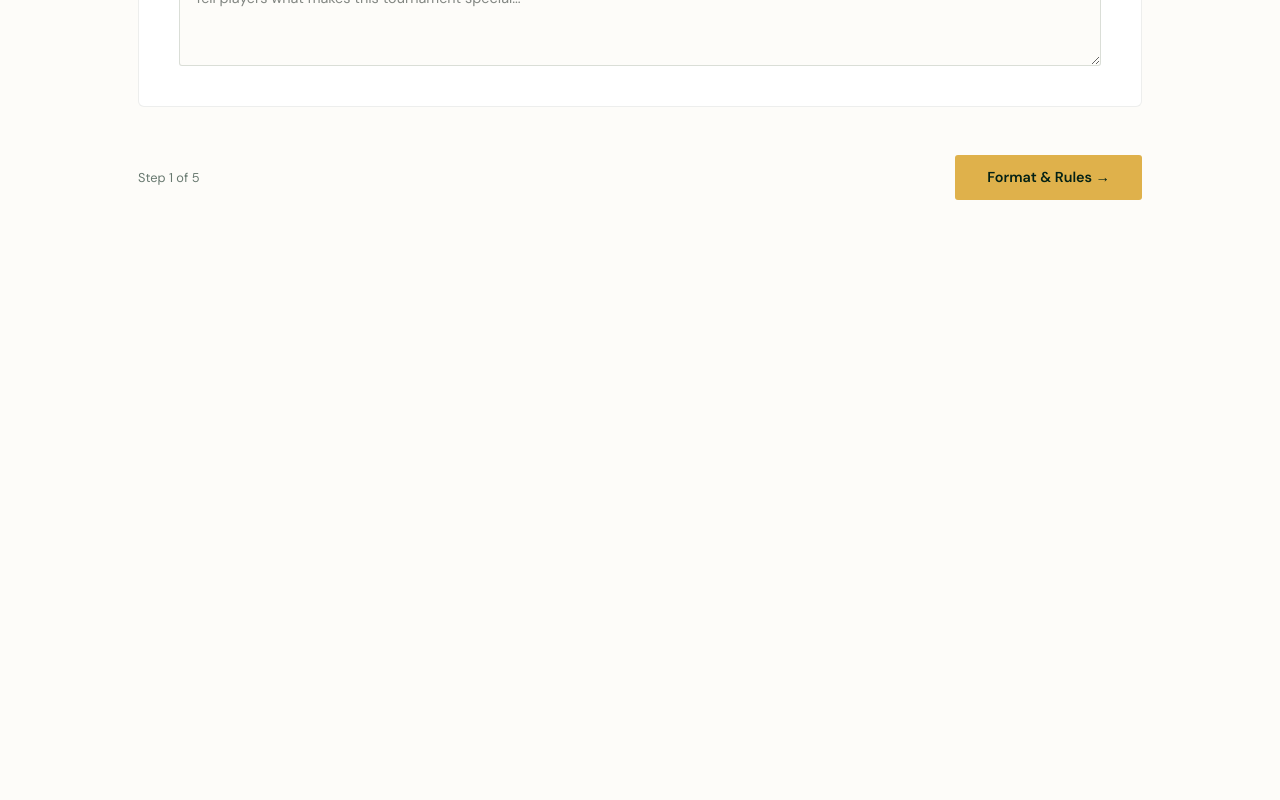
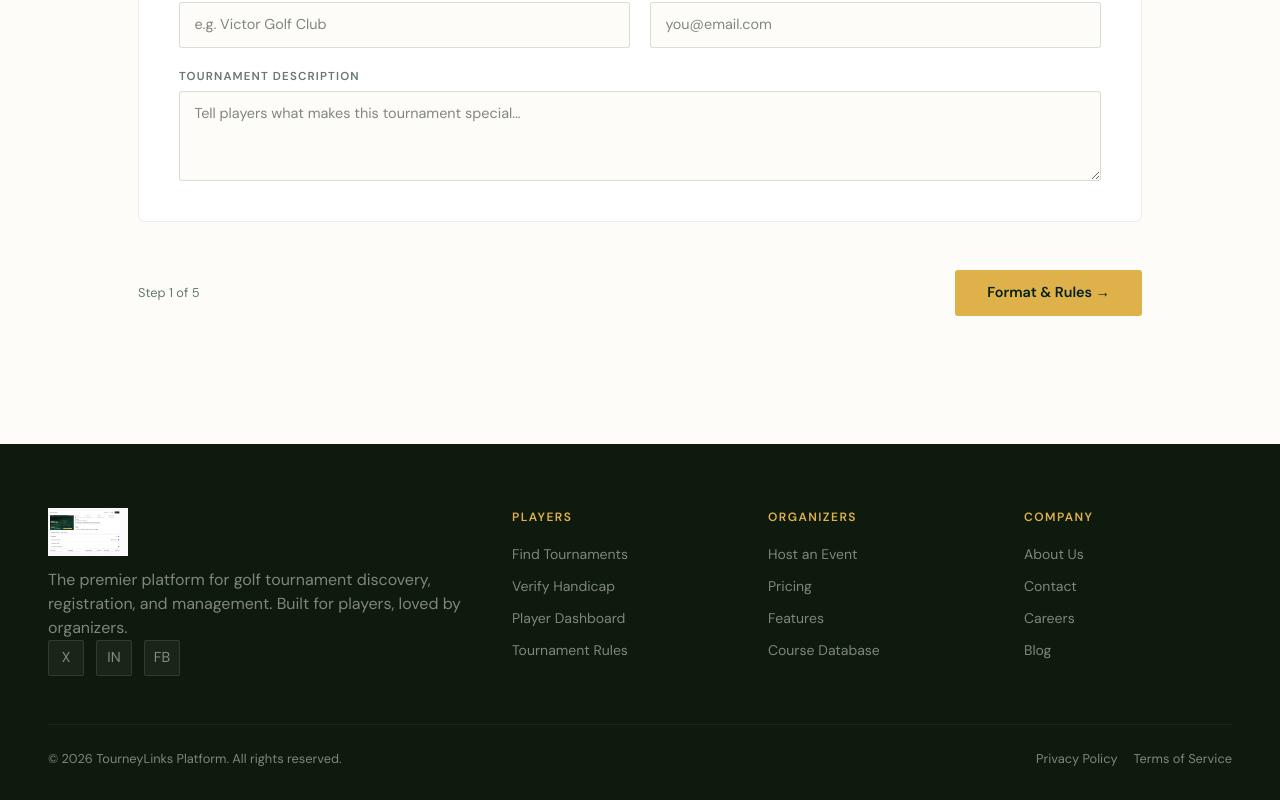
Before and after one commit to mattisaman/tourneylinks, a Next.js app in the folder tourneylinks-web/: page /host in a window 1280 px wide. Shown: the part 1393-2193 px from the top of the page. Before the commit the page ends 1721 px from the top, so only its background shows below. Built offline with nearby package versions, Linux system fonts and the light colour scheme.

Commit message:
Refactor layout: Make Navbar and Footer persistent across all routes

```diff
--- a/tourneylinks-web/src/app/layout.tsx
+++ b/tourneylinks-web/src/app/layout.tsx
@@ -1,6 +1,8 @@
 import type { Metadata } from "next";
 import { DM_Sans, Playfair_Display, DM_Mono } from "next/font/google";
 import "./globals.css";
+import Navbar from "@/components/ui/Navbar";
+import Footer from "@/components/ui/Footer";
 
 const dmSans = DM_Sans({
   variable: "--font-sans",
@@ -35,7 +37,9 @@ export default function RootLayout({
       <body
         className={`${dmSans.variable} ${playfair.variable} ${dmMono.variable} antialiased font-sans`}
       >
+        <Navbar />
         {children}
+        <Footer />
       </body>
     </html>
   );
--- a/tourneylinks-web/src/app/page.tsx
+++ b/tourneylinks-web/src/app/page.tsx
@@ -1,4 +1,4 @@
-import Navbar from "@/components/ui/Navbar";
+
 import Hero from "@/components/ui/Hero";
 import Tournaments from "@/components/ui/Tournaments";
 import HomeFeatures from "@/components/ui/HomeFeatures";
@@ -6,7 +6,7 @@ import HomeFeatures from "@/components/ui/HomeFeatures";
 export default function Home() {
   return (
     <main className="min-h-screen">
-      <Navbar />
+
       <Hero />
       <Tournaments />
       <HomeFeatures />
--- a/tourneylinks-web/src/app/tournaments/[id]/page.tsx
+++ b/tourneylinks-web/src/app/tournaments/[id]/page.tsx
@@ -141,19 +141,6 @@ export default async function TournamentDetailPage({ params }: { params: Promise
           </div>
         </div>
       </div>
-
-      {/* Footer */}
-      <footer style={{ background: 'var(--forest)', padding: '4rem 0', marginTop: 'auto' }}>
-        <div className="section-wrapper" style={{ padding: '0 3rem', display: 'flex', justifyContent: 'space-between', alignItems: 'center' }}>
-            <div>
-                <div className="nav-logo-text" style={{ marginBottom: '0.5rem' }}>Tourney<span>Links</span> Agent</div>
-                <p style={{ fontSize: '0.85rem', color: 'var(--mist)' }}>Discovering the best competitive golf near you.</p>
-            </div>
-            <div style={{ fontSize: '0.8rem', color: 'var(--mist)' }}>
-                &copy; {new Date().getFullYear()} TourneyLinks Network. All attributes extracted autonomously.
-            </div>
-        </div>
-      </footer>
     </>
   );
 }
--- /dev/null
+++ b/tourneylinks-web/src/components/ui/Footer.tsx
@@ -0,0 +1,57 @@
+import React from 'react';
+
+export default function Footer() {
+  return (
+    <footer>
+      <div className="footer-inner">
+        <div className="footer-grid">
+          <div>
+            <div className="footer-brand-name">
+              <img src="/logo.png" alt="TourneyLinks Logo" style={{ height: '48px', objectFit: 'contain', marginBottom: '0.75rem' }} />
+            </div>
+              The premier platform for golf tournament discovery, registration, and management. Built for players, loved by organizers.
+            <div className="footer-social">
+              <a href="#" className="social-icon">X</a>
+              <a href="#" className="social-icon">IN</a>
+              <a href="#" className="social-icon">FB</a>
+            </div>
+          </div>
+          <div>
+            <div className="footer-col-title">Players</div>
+            <ul className="footer-links">
+              <li><a href="#">Find Tournaments</a></li>
+              <li><a href="#">Verify Handicap</a></li>
+              <li><a href="#">Player Dashboard</a></li>
+              <li><a href="#">Tournament Rules</a></li>
+            </ul>
+          </div>
+          <div>
+            <div className="footer-col-title">Organizers</div>
+            <ul className="footer-links">
+              <li><a href="#">Host an Event</a></li>
+              <li><a href="#">Pricing</a></li>
+              <li><a href="#">Features</a></li>
+              <li><a href="#">Course Database</a></li>
+            </ul>
+          </div>
+          <div>
+            <div className="footer-col-title">Company</div>
+            <ul className="footer-links">
+              <li><a href="#">About Us</a></li>
+              <li><a href="#">Contact</a></li>
+              <li><a href="#">Careers</a></li>
+              <li><a href="#">Blog</a></li>
+            </ul>
+          </div>
+        </div>
+        <div className="footer-bottom">
+          <div>© {new Date().getFullYear()} TourneyLinks Platform. All rights reserved.</div>
+          <div style={{ display: 'flex', gap: '1rem' }}>
+            <a href="#" style={{ color: 'inherit', textDecoration: 'none' }}>Privacy Policy</a>
+            <a href="#" style={{ color: 'inherit', textDecoration: 'none' }}>Terms of Service</a>
+          </div>
+        </div>
+      </div>
+    </footer>
+  );
+}
--- a/tourneylinks-web/src/components/ui/HomeFeatures.tsx
+++ b/tourneylinks-web/src/components/ui/HomeFeatures.tsx
@@ -194,58 +194,6 @@ export default function HomeFeatures() {
         </div>
       </section>
 
-      {/* FOOTER */}
-      <footer>
-        <div className="footer-inner">
-          <div className="footer-grid">
-            <div>
-              <div className="footer-brand-name">
-                <img src="/logo.png" alt="TourneyLinks Logo" style={{ height: '48px', objectFit: 'contain', marginBottom: '0.75rem' }} />
-              </div>
-                The premier platform for golf tournament discovery, registration, and management. Built for players, loved by organizers.
-              <div className="footer-social">
-                <a href="#" className="social-icon">X</a>
-                <a href="#" className="social-icon">IN</a>
-                <a href="#" className="social-icon">FB</a>
-              </div>
-            </div>
-            <div>
-              <div className="footer-col-title">Players</div>
-              <ul className="footer-links">
-                <li><a href="#">Find Tournaments</a></li>
-                <li><a href="#">Verify Handicap</a></li>
-                <li><a href="#">Player Dashboard</a></li>
-                <li><a href="#">Tournament Rules</a></li>
-              </ul>
-            </div>
-            <div>
-              <div className="footer-col-title">Organizers</div>
-              <ul className="footer-links">
-                <li><a href="#">Host an Event</a></li>
-                <li><a href="#">Pricing</a></li>
-                <li><a href="#">Features</a></li>
-                <li><a href="#">Course Database</a></li>
-              </ul>
-            </div>
-            <div>
-              <div className="footer-col-title">Company</div>
-              <ul className="footer-links">
-                <li><a href="#">About Us</a></li>
-                <li><a href="#">Contact</a></li>
-                <li><a href="#">Careers</a></li>
-                <li><a href="#">Blog</a></li>
-              </ul>
-            </div>
-          </div>
-          <div className="footer-bottom">
-            <div>© 2024 TourneyLinks Platform. All rights reserved.</div>
-            <div style={{ display: 'flex', gap: '1rem' }}>
-              <a href="#" style={{ color: 'inherit', textDecoration: 'none' }}>Privacy Policy</a>
-              <a href="#" style={{ color: 'inherit', textDecoration: 'none' }}>Terms of Service</a>
-            </div>
-          </div>
-        </div>
-      </footer>
     </>
   );
 }
```
